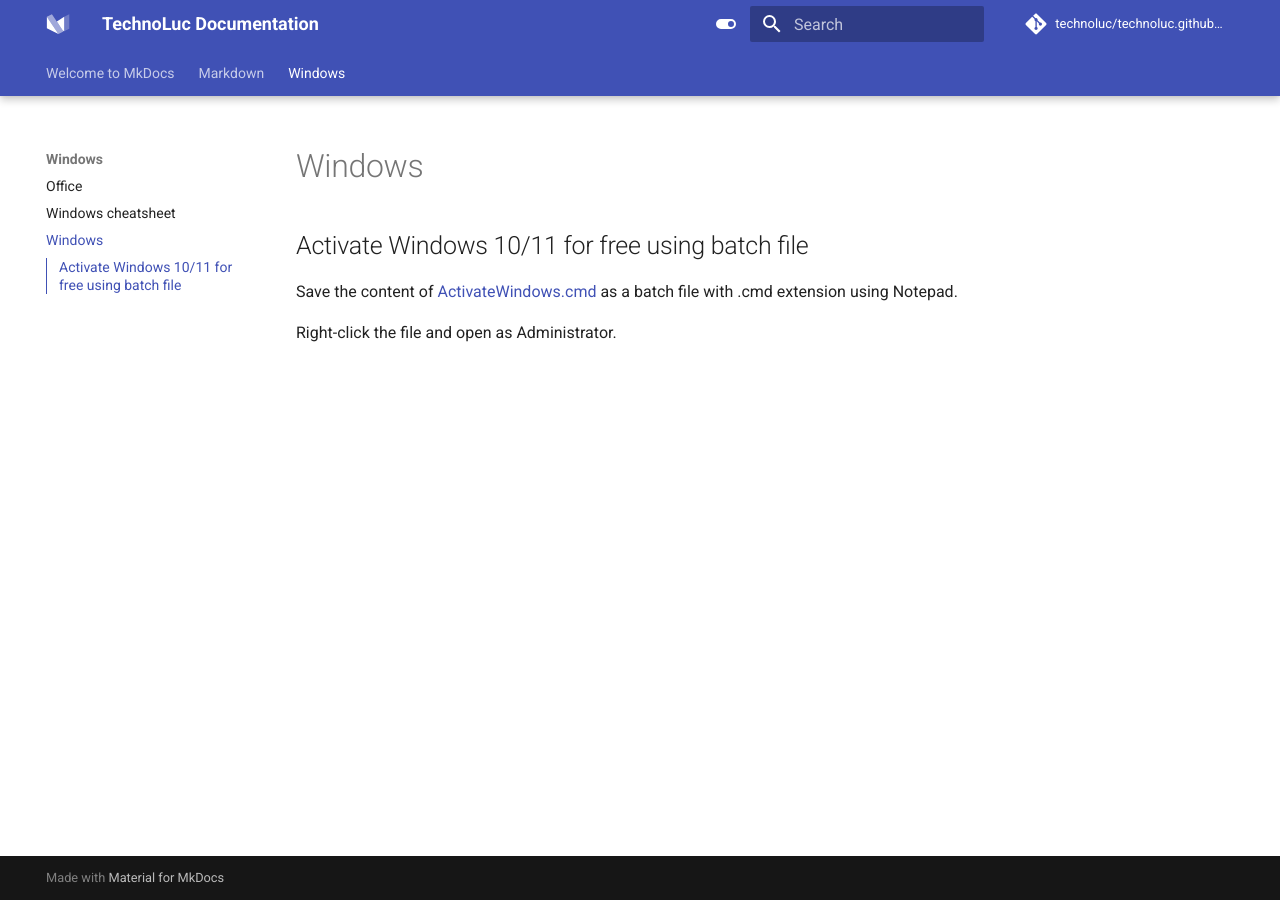
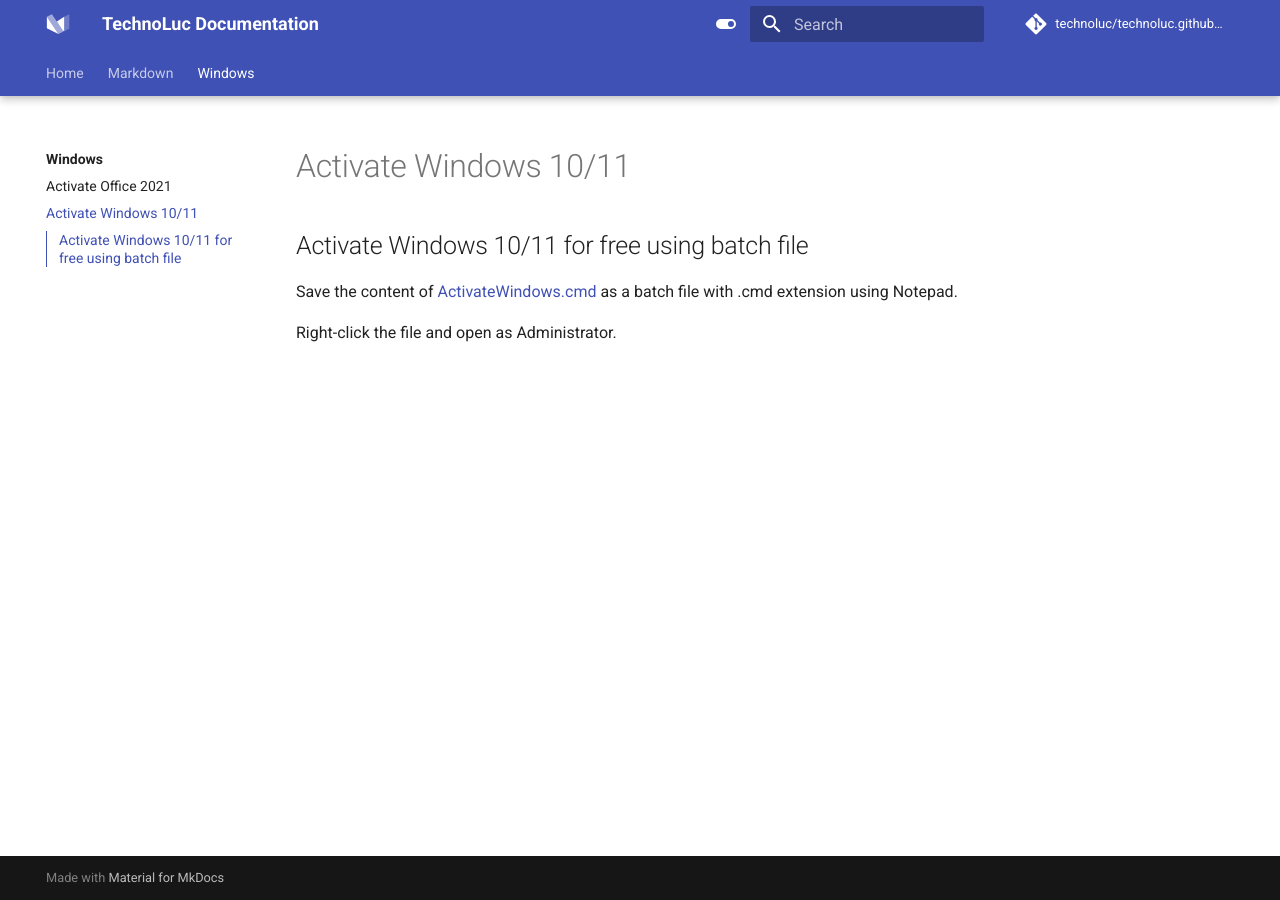
Before and after one commit to technoluc/technoluc.github.io, an MkDocs documentation site: the page built from docs/windows/windows.md, in a window 1280 px wide. Built offline with MkDocs 1.6.1 and Material for MkDocs 9.7.7, drawn with Linux system fonts in a browser that asks for light colours; comment, search, counter and statistics services are not loaded; some of the changed lines change nothing that is shown.

Commit message:
update nav

```diff
--- a/mkdocs.yml
+++ b/mkdocs.yml
@@ -95,3 +95,13 @@
   - pymdownx.tasklist:
       custom_checkbox: true
   - pymdownx.tilde
+
+nav:
+  - Home: index.md
+  - Markdown:
+    - Cheatsheet 1: markdown-cheat-sheet.md
+    - Cheatsheet 2: markdown-cheatsheet.md
+  - Windows:
+    - windows/index.md
+    - Activate Office 2021: windows/office.md
+    - Activate Windows 10/11: windows/windows.md
```
Also changed, not shown: docs/windows/index.md (renamed from docs/windows/readme.md).
